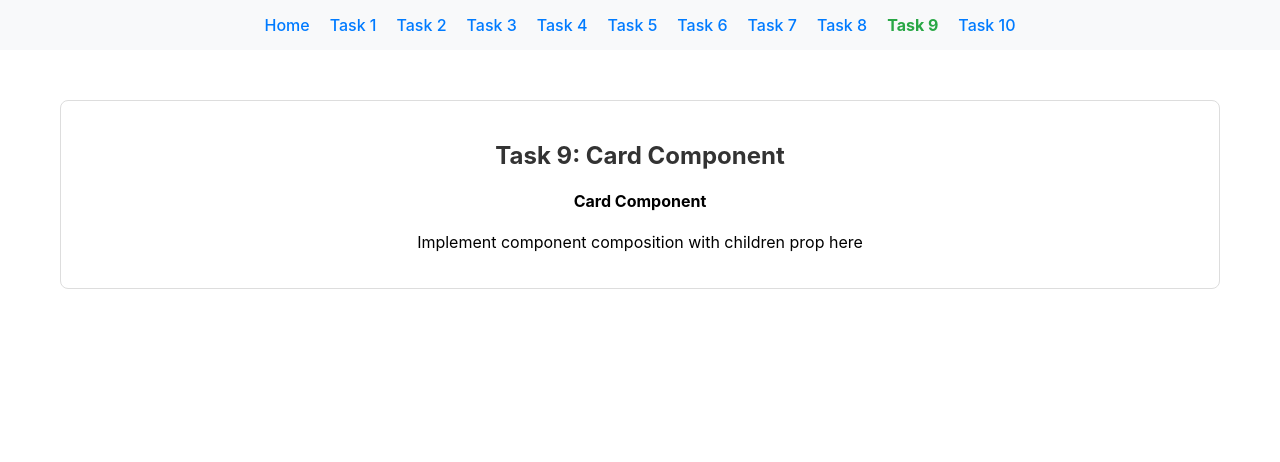
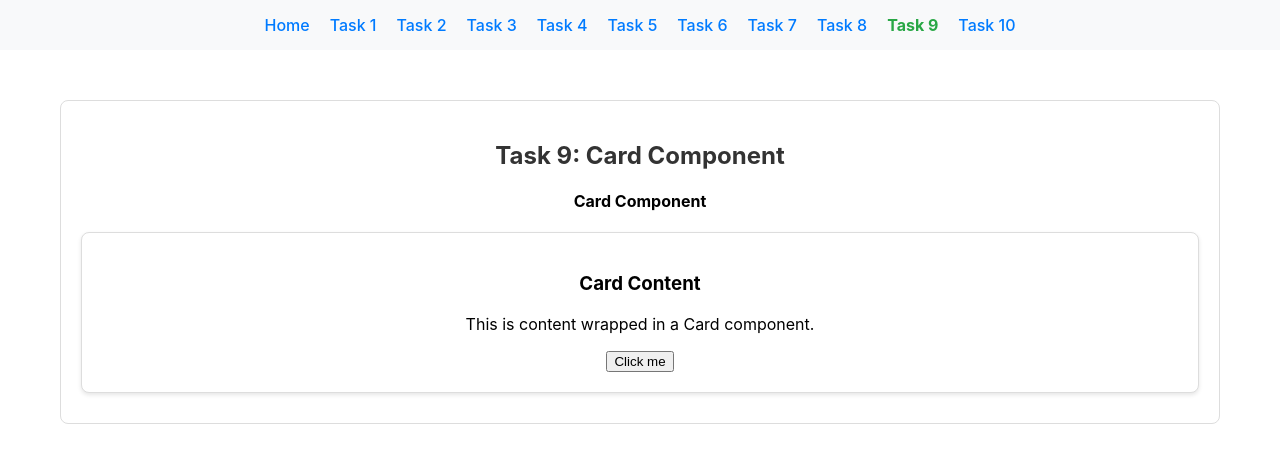
Before and after one commit to VladZheleznov/node.js-pre-training-assignment-solution, a React (Create React App) app in the folder React-CSS/react-todo-app/: page /task-09 in a window 1280 px wide. Shown: the top 462 px of the page. Built offline with nearby package versions, Linux system fonts and the light colour scheme.

Commit message:
feat: implement the Card component

```diff
--- a/React-CSS/react-todo-app/src/solutions/task-09/Card.tsx
+++ b/React-CSS/react-todo-app/src/solutions/task-09/Card.tsx
@@ -100,7 +100,7 @@ export const Card: React.FC<{ children: React.ReactNode }> = ({ children }) => {
     <div>
       {/* TODO: Replace this with your implementation */}
       <h4>Card Component</h4>
-      <p>Implement component composition with children prop here</p>
+      <div className="card">{children}</div>
     </div>
   );
 };
```
